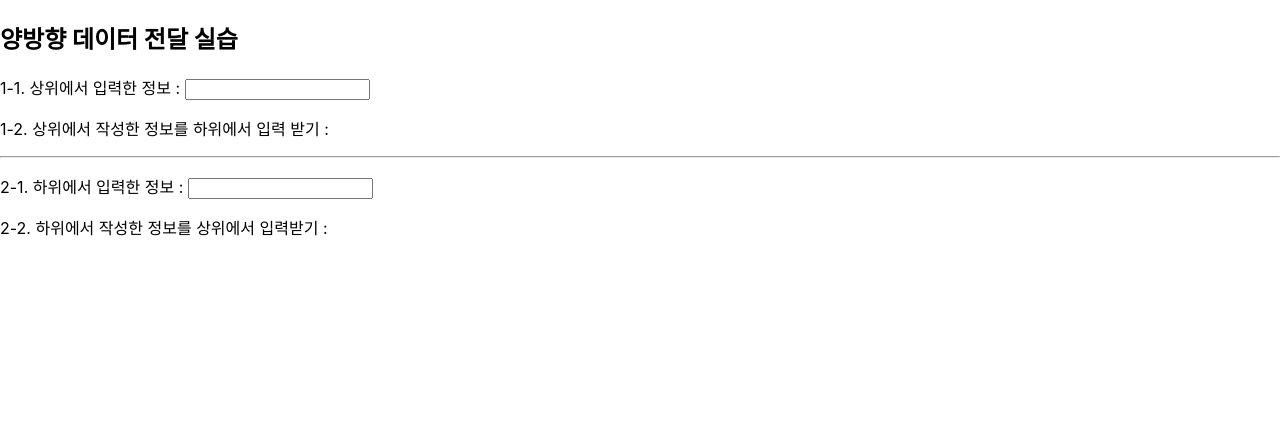
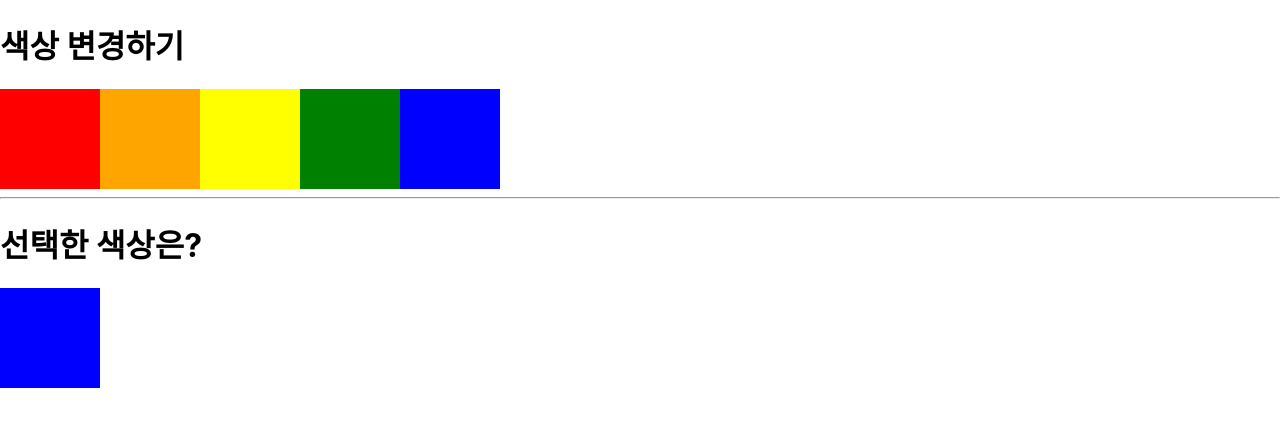
Before and after one commit to sonde8/React-practice, a React (Create React App) app: page / in a window 1280 px wide. Shown: the top 426 px of the page. Built offline with nearby package versions, Linux system fonts and the light colour scheme.

Commit message:
Context 실습

```diff
--- /dev/null
+++ b/src/components/ColorList.jsx
@@ -0,0 +1,24 @@
+import React, { useContext } from 'react'
+import { ColorContext } from '../context/colorContext'
+
+const ColorList = () => {
+
+  const { setCkColor } = useContext(ColorContext)
+  const color = ['red', 'orange', 'yellow', 'green', 'blue']
+
+  return (
+    <div style={{display : 'flex'}}>
+      {color.map(item =>
+      <div
+        onClick={()=>{setCkColor(item)}}
+        key={item}
+        style={{
+        width : '100px',
+        height : '100px',
+        backgroundColor : item
+      }}></div>)}
+    </div>
+  )
+}
+
+export default ColorList
--- /dev/null
+++ b/src/components/ColorResult.jsx
@@ -0,0 +1,21 @@
+import React, { useContext } from 'react'
+import { ColorContext } from '../context/colorContext'
+
+const ColorResult = () => {
+
+  const { ckColor } = useContext(ColorContext)
+
+
+  return (
+    <div>
+      <div style={{
+        width: '100px',
+        height: '100px',
+        backgroundColor: ckColor
+      }}>
+      </div>
+    </div>
+  )
+}
+
+export default ColorResult
--- /dev/null
+++ b/src/context/colorContext.js
@@ -0,0 +1,3 @@
+import { createContext } from "react";
+
+export const ColorContext = createContext(null)
--- /dev/null
+++ b/src/example/Context.jsx
@@ -0,0 +1,24 @@
+import React, { useState } from 'react'
+import ColorList from '../components/ColorList'
+import ColorResult from '../components/ColorResult'
+import { ColorContext } from '../context/colorContext'
+
+const Context = () => {
+
+  // context provider를 적는 부분에 state 관리
+  const [ckColor, setCkColor] = useState('blue')
+
+  return (
+    <ColorContext.Provider value={{ ckColor, setCkColor }}>
+      <div>
+        <h1>색상 변경하기</h1>
+        <ColorList />
+        <hr />
+        <h1>선택한 색상은?</h1>
+        <ColorResult />
+      </div>
+    </ColorContext.Provider>
+  )
+}
+
+export default Context
--- a/src/index.js
+++ b/src/index.js
@@ -7,8 +7,9 @@ import './index.css';
 
 // import App from './example/CelebCard'
 
-import App from './example/Binding'
+// import App from './example/Binding'
 
+import App from './example/Context'
 
 import reportWebVitals from './reportWebVitals';
 
```
